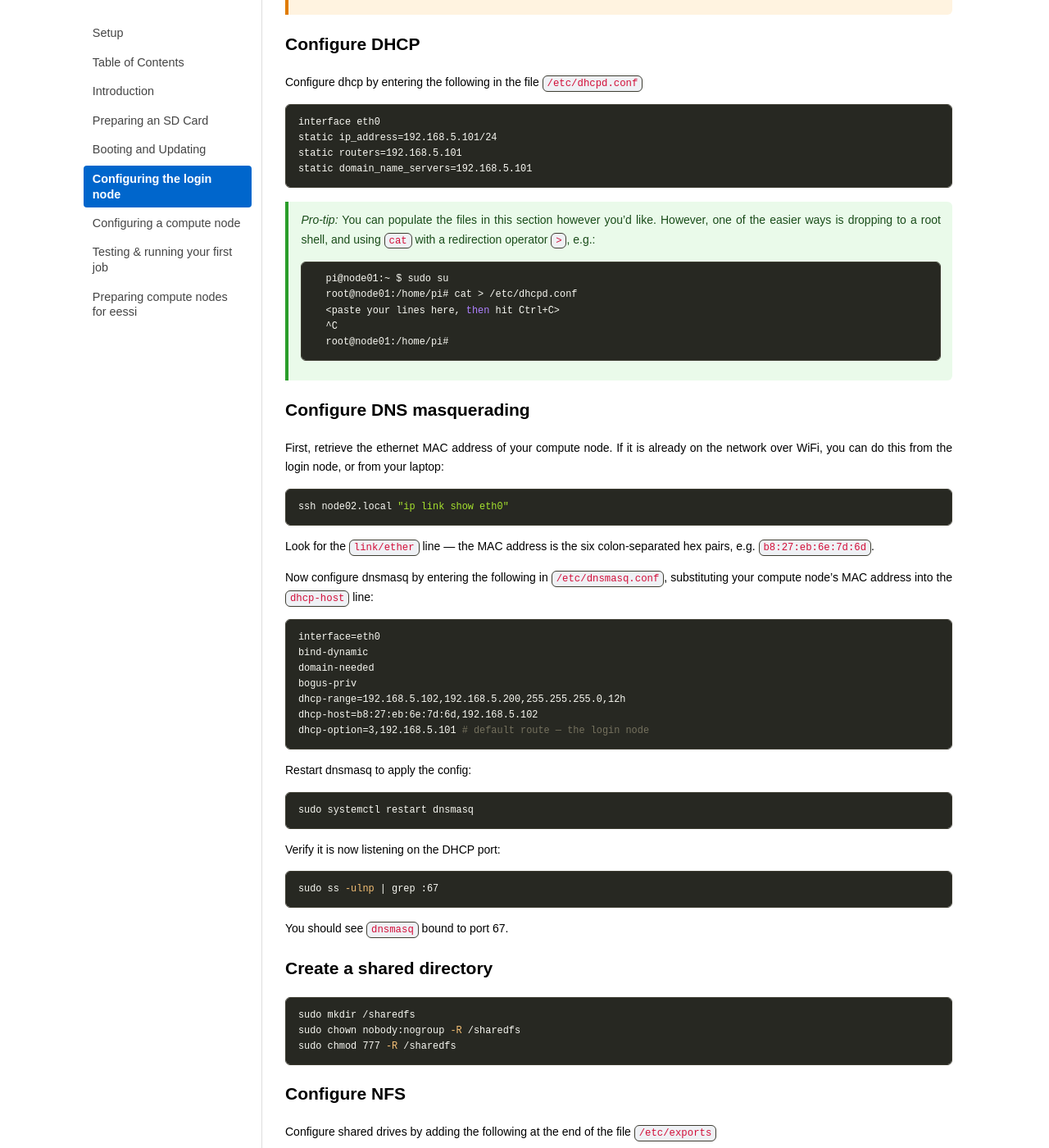
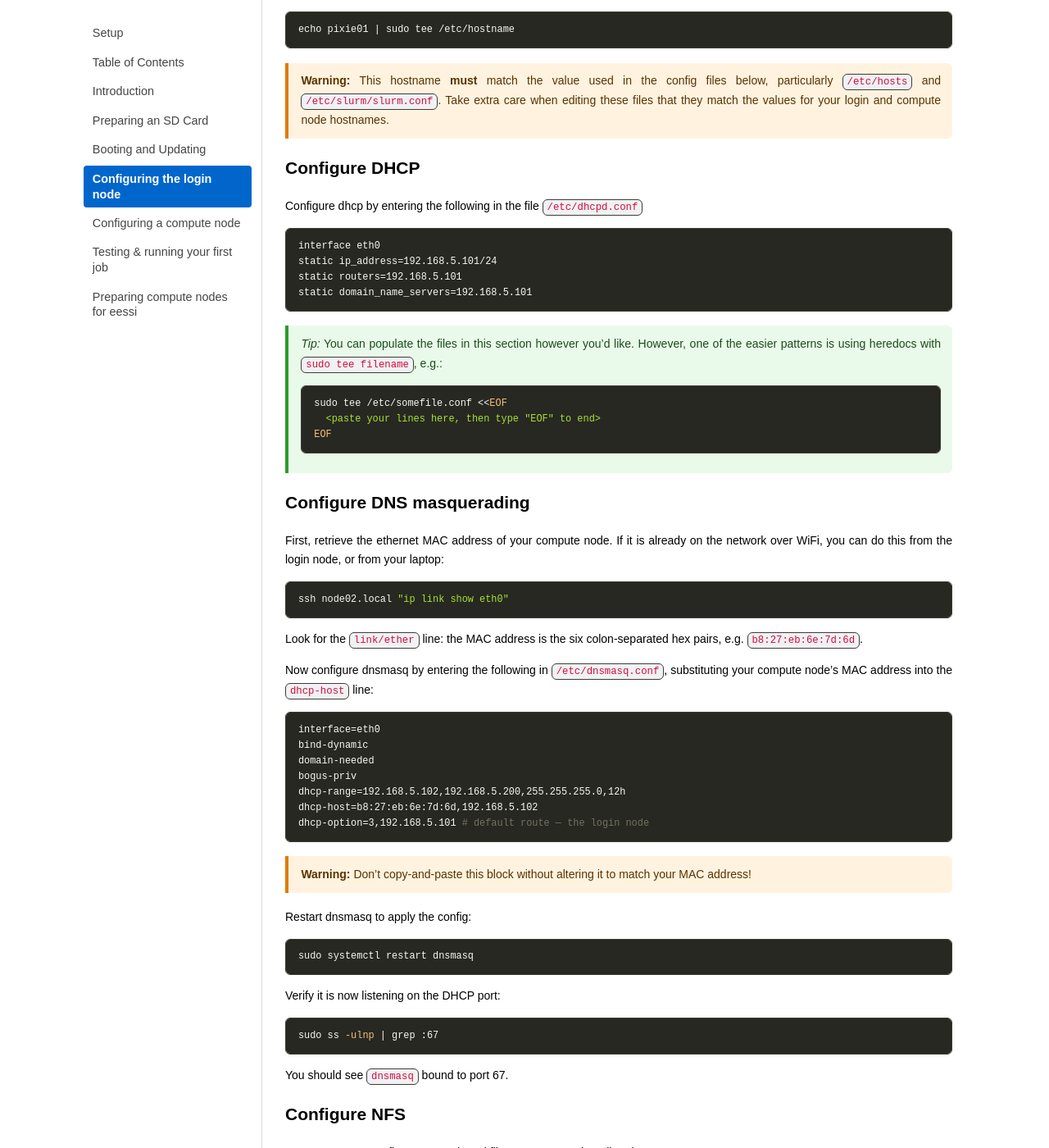
Before and after one commit to carpentriesoffline/Building_a_miniHPC_for_Training, a Jekyll site: the page built from 04-configurationLogin.md, in a window 1280 px wide and 1400 px high, scrolled down 3219 px. Shown: the whole window at 82% size. Built offline with Jekyll 4.4.1, drawn with Linux system fonts in a browser that asks for light colours; some of the changed text lies outside the part shown.

Commit message:
Improve guidance and flow through login node tutorial

````diff
--- a/04-configurationLogin.md
+++ b/04-configurationLogin.md
@@ -6,6 +6,15 @@
 > **Configure the login node first.** The compute node configuration (next page) depends on files
 > generated here (munge key, slurm.conf, /etc/hosts), and the login node must be up and running
 > as the DHCP/DNS server before the compute node can reach the network.
+
+> **Tip:** We won't configure a separate control node in this tutorial: the login
+> node will act as the NFS backing filesystem and the SLURM controller, too.
+> This probably isn't quite true-to-life, but means we can demonstrate the
+> techniques using just two nodes. We'll also leave multi-user systems and
+> authentication (Kerberos, LDAP and friends) as an exercise to the reader.
+
+In this section, we will configure our login node. This is the node through
+which we will interface with our cluster.
 
 ## Start with an update
 
@@ -113,13 +122,15 @@
 ip addr show
 ```
 
-You should see a static address of `192.168.5.101` assigned to `eth0`. Your SSH connection to the Pi is running through `wlan0` at this point:
+You should see a static address of `192.168.5.101` assigned to `eth0`. Your SSH
+connection to the Pi is running through `wlan0` at this point:
 
 ![`ip addr show` showing static IP assignment and WiFi connection](fig/static-ip.png)
 
 ## How to modify the hostname (*if required!*)
 
-If you followed section 2 correctly, your hostname will already be set. However, if you need to modify it for any reason, you can do so with the following command:
+If you followed section 2 correctly, your hostname will already be set. However,
+if you need to modify it for any reason, you can do so with the following command:
 
 ```bash
 echo pixie01 | sudo tee /etc/hostname
@@ -140,28 +151,25 @@
 static domain_name_servers=192.168.5.101
 ```
 
-> _Pro-tip:_ You can populate the files in this section however you'd like. However,
-> one of the easier ways is dropping to a root shell, and using `cat` with a
-> redirection operator `>`, e.g.:
+> _Tip:_ You can populate the files in this section however you'd like. However,
+> one of the easier patterns is using heredocs with `sudo tee filename`, e.g.:
 >
 > ```bash
->   pi@node01:~ $ sudo su
->   root@node01:/home/pi# cat > /etc/dhcpd.conf
->   <paste your lines here, then hit Ctrl+C>
->   ^C
->   root@node01:/home/pi#
+> sudo tee /etc/somefile.conf <<EOF
+>   <paste your lines here, then type "EOF" to end>
+> EOF
 > ```
 
 ## Configure DNS masquerading
 
-First, retrieve the ethernet MAC address of your compute node. If it is already on the
-network over WiFi, you can do this from the login node, or from your laptop:
+First, retrieve the ethernet MAC address of your compute node. If it is already on
+the network over WiFi, you can do this from the login node, or from your laptop:
 
 ```bash
 ssh node02.local "ip link show eth0"
 ```
 
-Look for the `link/ether` line — the MAC address is the six colon-separated hex pairs,
+Look for the `link/ether` line: the MAC address is the six colon-separated hex pairs,
 e.g. `b8:27:eb:6e:7d:6d`.
 
 Now configure dnsmasq by entering the following in `/etc/dnsmasq.conf`, substituting
@@ -177,6 +185,8 @@
 dhcp-option=3,192.168.5.101 # default route — the login node
 ```
 
+> **Warning:** Don't copy-and-paste this block without altering it to match your MAC address!
+
 Restart dnsmasq to apply the config:
 
 ```bash
@@ -191,15 +201,19 @@
 
 You should see `dnsmasq` bound to port 67.
 
-## Create a shared directory
+## Configure NFS
+
+Next we want to configure some shared filesystem space that all nodes can access.
+
+First we'll create a shared directory on our login node, which here is acting
+as our backing filestore. This would be a separate filesystem server in
+reality, using an HPC-class filesystem like [Lustre](https://www.lustre.org/).
 
 ```bash
 sudo mkdir /sharedfs
 sudo chown nobody:nogroup -R /sharedfs
 sudo chmod 777 -R /sharedfs
 ```
-
-## Configure NFS
 
 Configure shared drives by adding the following at the end of the file `/etc/exports`
 
@@ -215,11 +229,13 @@
 sudo exportfs -v
 ```
 
-You should see both `/sharedfs` and `/home` listed.
+You should see both `/sharedfs` and `/home` listed. We don't need to restart the
+NFS service here.
 
-## Configure hosts
+## Configure hosts file
 
-- The `/etc/hosts` file should contain the following. Make sure to change all occurences of `pixie` in this block to the name of your cluster:
+- The `/etc/hosts` file should contain the following. Make sure to change all
+occurences of `pixie` in this block to the name of your cluster:
 
 ```bash
 127.0.0.1 localhost
@@ -239,7 +255,10 @@
 
 ## Configure Slurm
 
-Add the following to `/etc/slurm/slurm.conf`. **Change all occurences of `pixie` in this script to the name of your cluster.**
+Add the following to `/etc/slurm/slurm.conf`. Again, **change all occurences of
+`pixie` in this script to the name of your cluster.** We use a two-digit
+node identifier here (`pixieNN`) for simplicity but SLURM can easily be
+configured to use more.
 
 ```conf
 SlurmctldHost=pixie01(192.168.5.101)
@@ -282,7 +301,8 @@
 NodeName=pixie02 NodeAddr=192.168.5.102 CPUs=4 State=IDLE
 ```
 
-> **Warning:** Don't copy-and-paste this block without altering it to match your hostname!
+> **Warning:** You're starting to get used to this warning, but please,
+> don't copy-and-paste this block without altering it to match your hostname!
 
 Next, restart slurm:
 
@@ -292,8 +312,9 @@
 sudo systemctl restart slurmd
 ```
 
-> **Note:** `slurmd` must be restarted after the config is in place — it is installed earlier
-> but will be in a failed state until now. Munge must be started first as both daemons depend on it.
+> **Note:** `slurmd` must be restarted after the config is in place. It is
+> installed earlier but will be in a failed state until now. Munge must be
+> started first as both daemons depend on it.
 
 At this point, you should see Slurm running if you check using `sudo systemctl status slurmctld`:
 
@@ -301,7 +322,8 @@
 
 ## Configure munge
 
-Munge is the authentication service we'll be using in our Pi HPC cluster. We need to do some configuration here first.
+Munge is the authentication service we'll be using in our Pi HPC cluster. We
+need to do some configuration here first.
 
 Create the munge key using the `mungekey` tool, which handles size and permissions correctly:
 
@@ -341,4 +363,5 @@
 dtoverlay=disable-bt
 ```
 
-Save the file and reboot. From now on, you'll use the Ethernet IP `192.168.5.1` to connect to the login node.
+Save the file and reboot. From now on, you'll use the Ethernet IP `192.168.5.1`
+to connect to the login node.
````
Also changed, not shown: other parts of 04-configurationLogin.md (+1 -1 lines).
